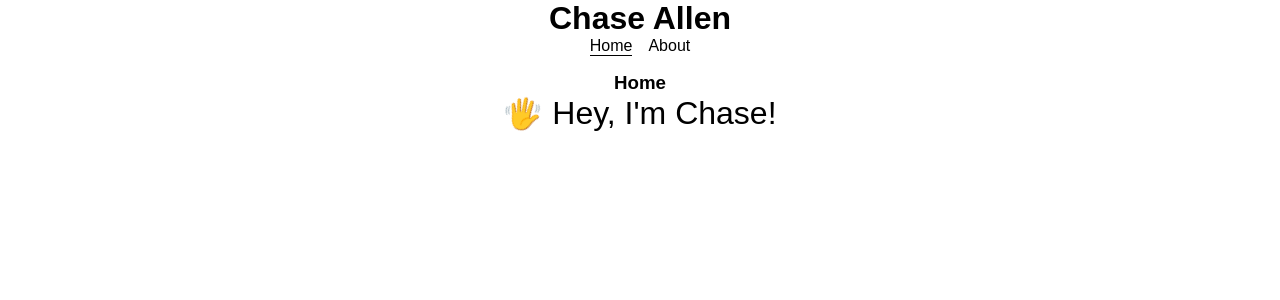
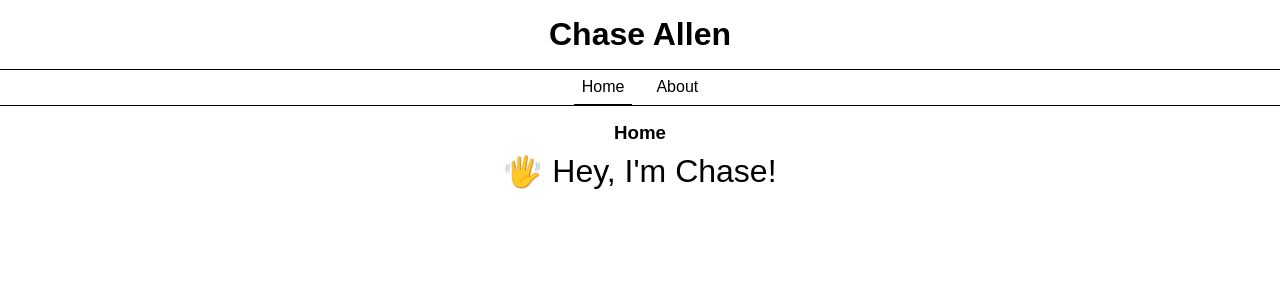
Before and after one commit to ccallen001/chase-allen, a React (Create React App) app: page /#/ in a window 1280 px wide. Shown: the top 300 px of the page. Built offline with nearby package versions, Linux system fonts and the light colour scheme.

Commit message:
rework style

```diff
--- a/src/components/Header/Header.scss
+++ b/src/components/Header/Header.scss
@@ -1,3 +1,4 @@
 .Header {
+  padding: 16px;
   text-align: center;
 }
--- a/src/components/Nav/Nav.scss
+++ b/src/components/Nav/Nav.scss
@@ -1,9 +1,12 @@
 nav {
   display: flex;
   justify-content: center;
+  border-top: 1px solid;
+  border-bottom: 1px solid;
 
   a {
     margin: 0 8px;
+    padding: 8px;
     color: black;
     text-decoration: none;
   }
--- a/src/views/About/About.tsx
+++ b/src/views/About/About.tsx
@@ -5,7 +5,7 @@ import './About.scss';
 function About() {
   return (
     <div className="view About">
-      <h3>About</h3>
+      <h3 className="view-title">About</h3>
       <img src={chase} alt="Chase Allen" />
     </div>
   );
--- a/src/views/Home/Home.tsx
+++ b/src/views/Home/Home.tsx
@@ -10,7 +10,7 @@ function Home() {
 
   return (
     <div className="view Home">
-      <h3>Home</h3>
+      <h3 className="view-title">Home</h3>
       <p className="msg">
         <span className="hand">👋</span> Hey, I'm Chase!
       </p>
--- a/src/views/View.scss
+++ b/src/views/View.scss
@@ -1,4 +1,8 @@
 .view {
   padding: 8px 16px;
   text-align: center;
+
+  &-title {
+    margin-bottom: 8px;
+  }
 }
```
